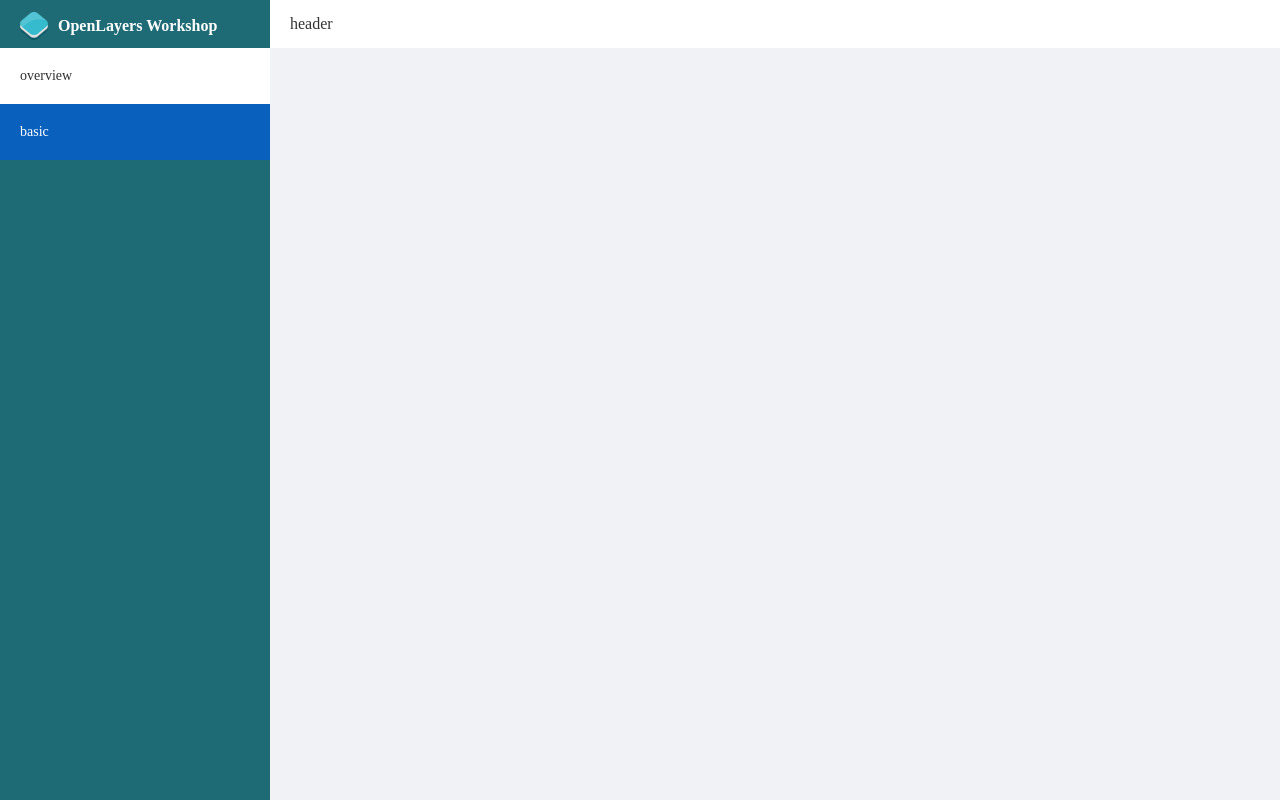
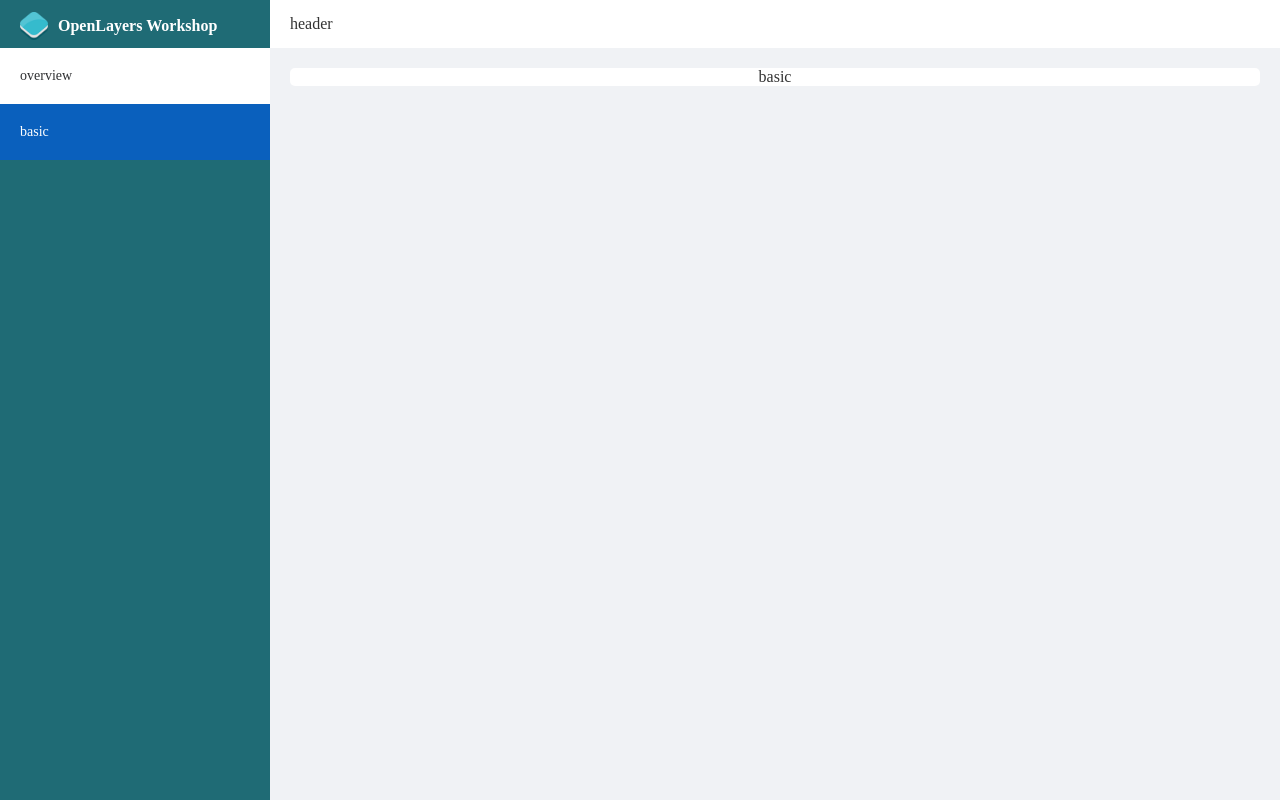
Before and after one commit to CN-Shopkeeper/ol_workshop, a Vue app: page /basic in a window 1280 px wide. Built offline with nearby package versions, Linux system fonts and the light colour scheme.

Commit message:
feat(basic.vue): add basic.vue

```diff
--- a/src/router/index.ts
+++ b/src/router/index.ts
@@ -12,7 +12,13 @@ const routes: Array<RouteRecordRaw> = [
     // this generates a separate chunk (about.[hash].js) for this route
     // which is lazy-loaded when the route is visited.
     component: () =>
-      import(/* webpackChunkName: "about" */ "@/views/overview/overview.vue")
+      import(/* webpackChunkName: "overview" */ "@/views/overview/overview.vue")
+  },
+  {
+    path: "/basic",
+    name: "basic",
+    component: () =>
+      import(/* webpackChunkName: "basic" */ "@/views/basic/basic.vue")
   }
 ];
 
--- /dev/null
+++ b/src/views/basic/basic.vue
@@ -0,0 +1,7 @@
+<template>
+  <div>basic</div>
+</template>
+
+<script setup lang="ts"></script>
+
+<style scoped></style>
```
